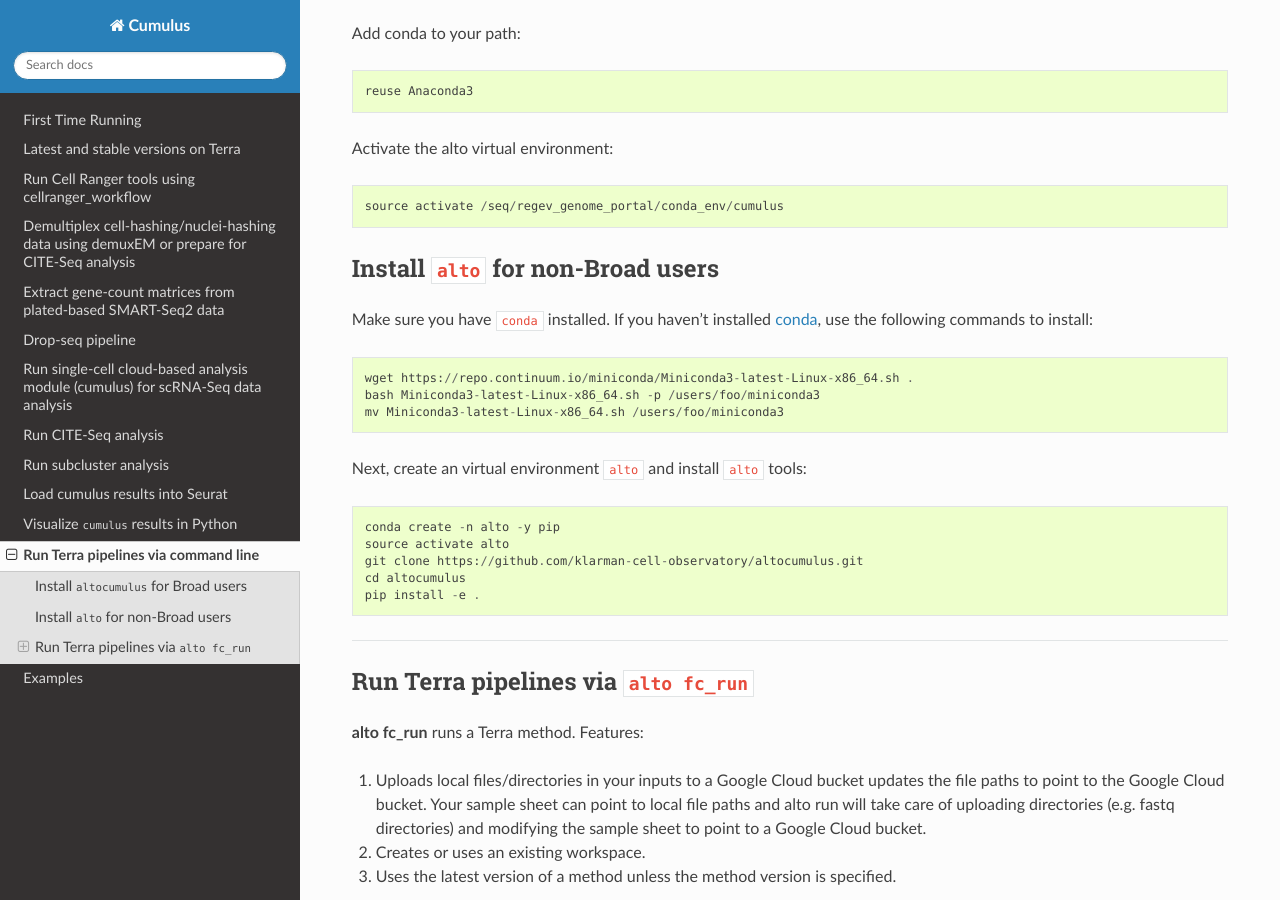
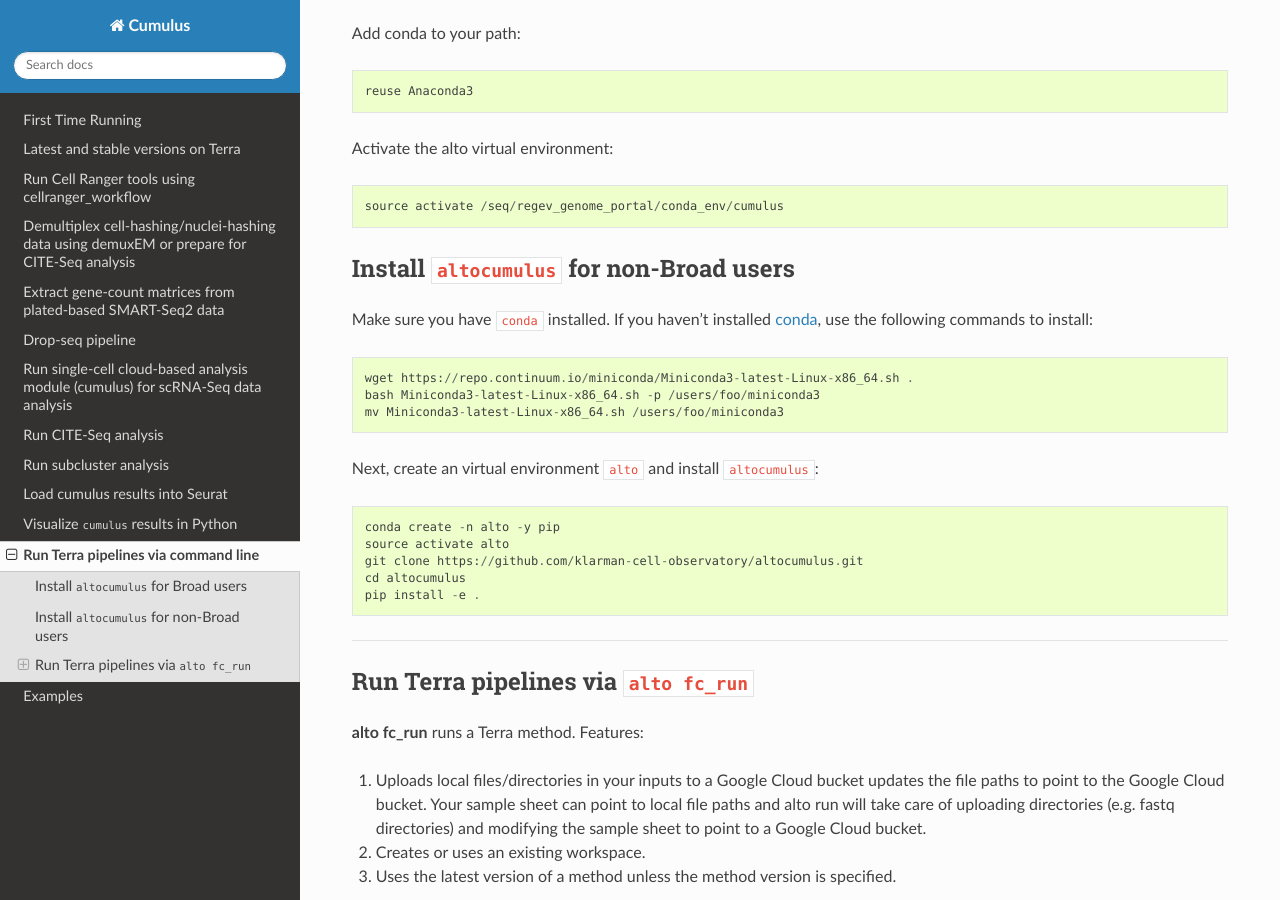
Before and after one commit to lilab-bcb/cumulus, a Sphinx documentation site: the page built from docs/command_line.rst, in a window 1280 px wide and 900 px high, scrolled down 445 px. Built offline with Sphinx 7.4.7 and the Read the Docs theme 2.0.0, drawn with Linux system fonts in a browser that asks for light colours.

Commit message:
updated names

```diff
--- a/docs/command_line.rst
+++ b/docs/command_line.rst
@@ -20,7 +20,7 @@ Activate the alto virtual environment::
 
 	source activate /seq/regev_genome_portal/conda_env/cumulus
 
-Install ``alto`` for non-Broad users
+Install ``altocumulus`` for non-Broad users
 ^^^^^^^^^^^^^^^^^^^^^^^^^^^^^^^^^^^^^^^^^
 
 Make sure you have ``conda`` installed. If you haven't installed conda_, use the following commands to install::
@@ -29,7 +29,7 @@ Make sure you have ``conda`` installed. If you haven't installed conda_, use the
 	bash Miniconda3-latest-Linux-x86_64.sh -p /users/foo/miniconda3
 	mv Miniconda3-latest-Linux-x86_64.sh /users/foo/miniconda3
 
-Next, create an virtual environment ``alto`` and install ``alto`` tools::
+Next, create an virtual environment ``alto`` and install ``altocumulus``::
 
 	conda create -n alto -y pip
 	source activate alto
```
